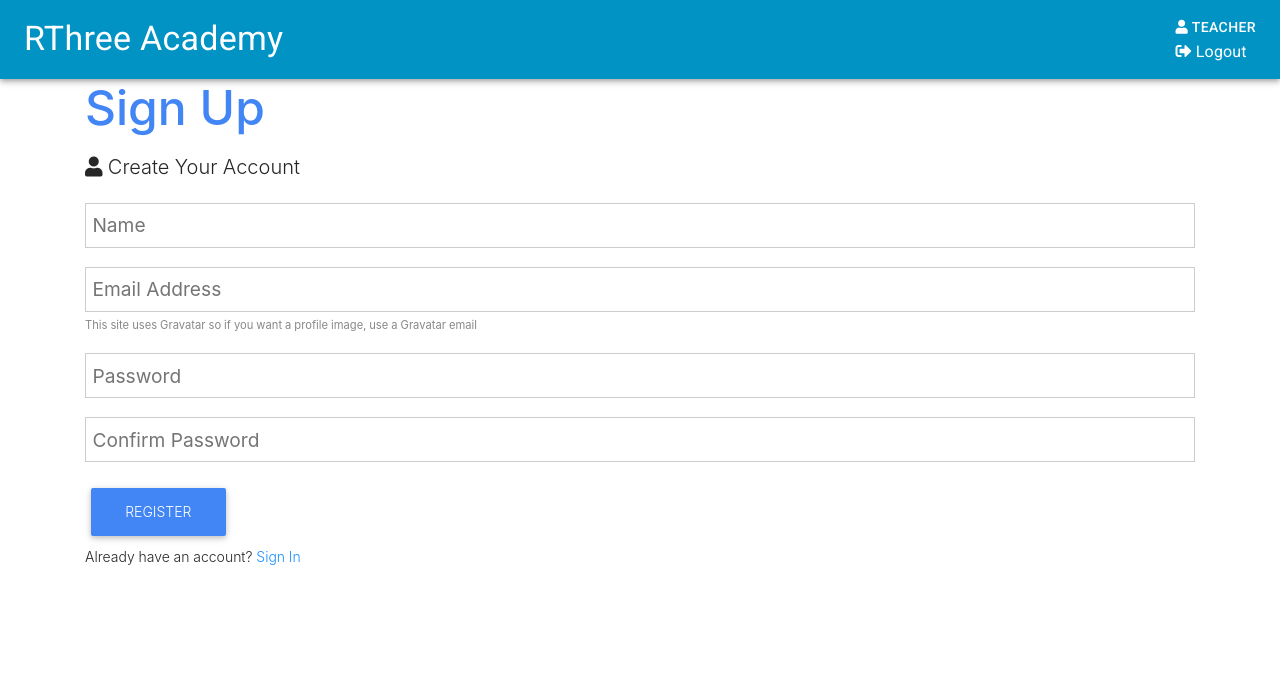
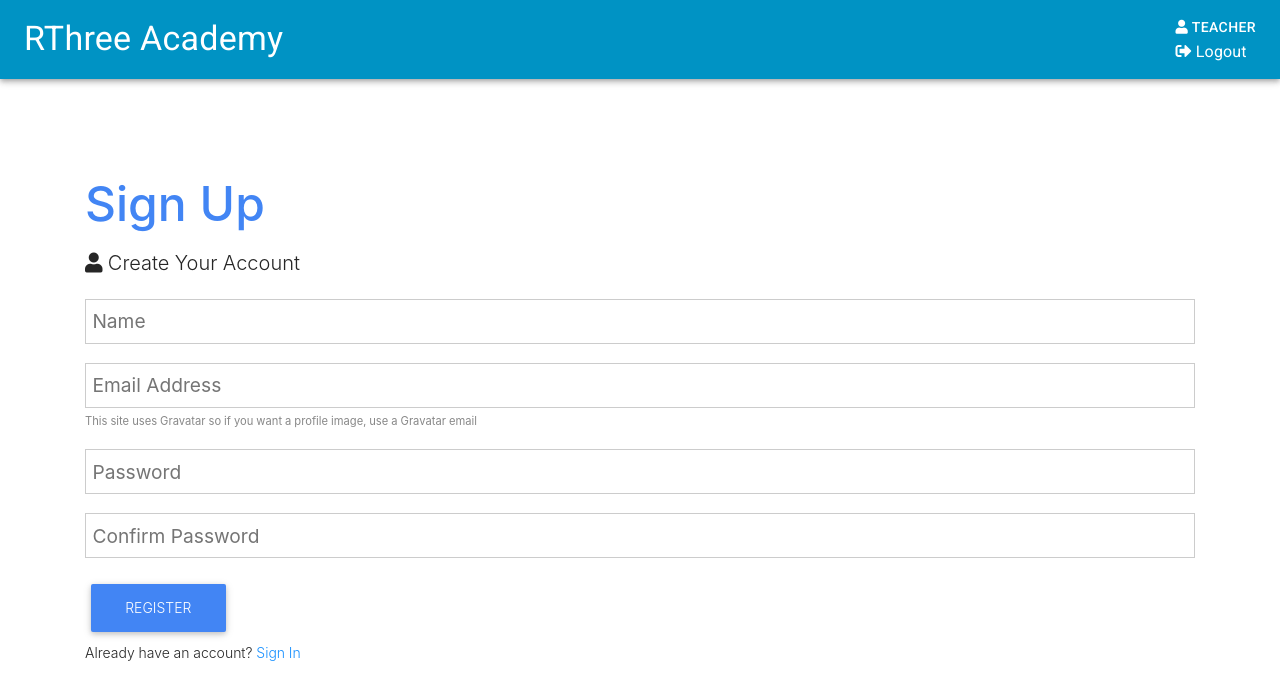
Before and after one commit to radhikarajgire/FinalProject, a React (Create React App) app in the folder client/: page /register in a window 1280 px wide. Shown: the top 700 px of the page. Built offline with nearby package versions, Linux system fonts and the light colour scheme; no server answers; a web font is replaced by a local one.

Commit message:
card styling

```diff
--- a/client/src/App.css
+++ b/client/src/App.css
@@ -4,36 +4,13 @@
   padding: 0;
 }
 
-
-.App-link {
-  color: #61dafb;
-}
-/* Styling for social media buttons */
-/* a.social {
-  margin: 0 1rem;
-  transition: transform 250ms;
-  display: inline-block;
-}
-
-a.social:hover {
-  transform: translateY(-2px);
-}
-
-
-
-.App-link {
-  color: #61dafb;
-}
-
-a.instagram {
-  color: black;
-} */
-*/:root {
-  --primary-color: #03eeee;
-  --dark-color: #5ba7f3;
+/* Global Styles */
+:root {
+  --primary-color: #17a2b8;
+  --dark-color: #343a40;
   --light-color: #f4f4f4;
-  --danger-color: #dc3545;
-  --success-color: #28a745;
+  --danger-color: #fc4b45;
+  --success-color: #80e297;
 }
 
 * {
@@ -43,11 +20,11 @@ a.instagram {
 }
 
 body {
-  font-family: "Raleway", sans-serif;
+  /* font-family: 'Raleway', sans-serif; */
   font-size: 1rem;
   line-height: 1.6;
-  background-color: rgb(105, 94, 94);
-  color: rgb(209, 196, 196);
+  background-color: #fff;
+  color: #333;
 }
 
 a {
@@ -65,11 +42,12 @@ img {
 
 /* Utilities */
 .container {
-  width: 100vw;
-  margin: 0;
-  padding: 0;
-  margin-top: 0;
-  margin-bottom: 0;
+  max-width: 1100px;
+  margin: auto;
+  overflow: hidden;
+  padding: 0 2rem;
+  margin-top: 6rem;
+  margin-bottom: 3rem;
 }
 
 /* Text Styles*/
@@ -106,31 +84,24 @@ img {
 .p {
   padding: 0.5rem;
 }
-
 .p-1 {
   padding: 1rem;
 }
-
 .p-2 {
   padding: 2rem;
 }
-
 .p-3 {
   padding: 3rem;
 }
-
 .py {
   padding: 0.5rem 0;
 }
-
 .py-1 {
   padding: 1rem 0;
 }
-
 .py-2 {
   padding: 2rem 0;
 }
-
 .py-3 {
   padding: 3rem 0;
 }
@@ -139,31 +110,24 @@ img {
 .m {
   margin: 0.5rem;
 }
-
 .m-1 {
   margin: 1rem;
 }
-
 .m-2 {
   margin: 2rem;
 }
-
 .m-3 {
   margin: 3rem;
 }
-
 .my {
   margin: 0.5rem 0;
 }
-
 .my-1 {
   margin: 1rem 0;
 }
-
 .my-2 {
   margin: 2rem 0;
 }
-
 .my-3 {
   margin: 3rem 0;
 }
@@ -212,7 +176,6 @@ img {
 .alert-light {
   background: var(--light-color);
   color: #333;
-  border-radius: 20px;
 }
 
 .btn-dark,
@@ -288,10 +251,10 @@ img {
   color: #888;
 }
 
-.form input[type="text"],
-.form input[type="email"],
-.form input[type="password"],
-.form input[type="date"],
+.form input[type='text'],
+.form input[type='email'],
+.form input[type='password'],
+.form input[type='date'],
 .form select,
 .form textarea {
   display: block;
@@ -301,7 +264,7 @@ img {
   border: 1px solid #ccc;
 }
 
-.form input[type="submit"],
+.form input[type='submit'],
 button {
   font: inherit;
 }
@@ -318,19 +281,15 @@ button {
 .form .social-input i.fa-twitter {
   color: #38a1f3;
 }
-
 .form .social-input i.fa-facebook {
   color: #3b5998;
 }
-
 .form .social-input i.fa-instagram {
   color: #3f729b;
 }
-
 .form .social-input i.fa-youtube {
   color: #c4302b;
 }
-
 .form .social-input i.fa-linkedin {
   color: #0077b5;
 }
@@ -364,7 +323,7 @@ button {
 }
 
 .navbar a {
-  color: rgb(223, 65, 65);
+  color: #fff;
   padding: 0.45rem;
   margin: 0 0.25rem;
 }
@@ -380,7 +339,7 @@ button {
 /* Landing Page */
 .landing {
   position: relative;
-  background: url("./assets/logo3R.png") no-repeat center center/cover;
+  background: url('./assets/logo3R.png') no-repeat center center/cover;
   height: 100vh;
 }
 
@@ -411,10 +370,10 @@ button {
 .profile-grid {
   display: grid;
   grid-template-areas:
-    "top top"
-    "about about"
-    "exp edu"
-    "github github";
+    'top top'
+    'about about'
+    'exp edu'
+    'github github';
   grid-gap: 1rem;
 }
 
@@ -465,15 +424,15 @@ button {
   margin-bottom: 1rem;
 }
 
-.profile-exp>div,
-.profile-edu>div {
+.profile-exp > div,
+.profile-edu > div {
   margin-bottom: 1rem;
   padding-bottom: 1rem;
   border-bottom: #ccc 1px dotted;
 }
 
-.profile-exp>div:last-child,
-.profile-edu>div:last-child {
+.profile-exp > div:last-child,
+.profile-edu > div:last-child {
   border: 0;
 }
 
@@ -490,12 +449,12 @@ button {
   display: flex;
 }
 
-.profile-github .repo>div:first-child {
+.profile-github .repo > div:first-child {
   flex: 7;
   flex-basis: 70%;
 }
 
-.profile-github>div:last-child {
+.profile-github > div:last-child {
   flex: 3;
   flex-basis: 20%;
 }
@@ -513,7 +472,7 @@ button {
   align-items: center;
 }
 
-.post>div:first-child {
+.post > div:first-child {
   text-align: center;
 }
 
@@ -597,11 +556,11 @@ button {
 
   .profile-grid {
     grid-template-areas:
-      "top"
-      "about"
-      "exp"
-      "edu"
-      "github";
+      'top'
+      'about'
+      'exp'
+      'edu'
+      'github';
   }
 
   .profile-about .skills {
@@ -617,10 +576,8 @@ button {
   .post {
     grid-template-columns: 1fr;
   }
-
   .post a,
   .post button {
     padding: 0.3rem 0.4rem;
-    border-radius: 0.5rem;
   }
 }
--- a/client/src/Components/allreviewtestdisplay/AllReviewTestDisplay.js
+++ b/client/src/Components/allreviewtestdisplay/AllReviewTestDisplay.js
@@ -7,8 +7,9 @@ import Button from "@material-ui/core/Button";
 import Typography from "@material-ui/core/Typography";
 import { Link } from "react-router-dom";
 import { StateContext } from "../statecontext/stateContext";
-
+import blue from "@material-ui/core/colors/blue";
 const ReviewTest = (props) => {
+  const primary = blue["200"];
   //const [display, setDisplay] = useState();
   const { setReferenceExGame, setReferenceData } = useContext(StateContext);
 
@@ -21,13 +22,16 @@ const ReviewTest = (props) => {
           <CardMedia
             style={{
               height: 0,
-              paddingTop: "56.25%",
-              backgroundColor: "red",
+              paddingTop: "56.25%"
+
             }}
             title={props.reviewtest.fields.description}
             image={props.reviewtest.fields.screenshot.fields.file.url}
           />
-          <CardContent>
+          <CardContent
+          style={{
+            backgroundColor: primary,
+          }}>
             <Typography gutterBottom variant="h4" component="h2">
               {props.reviewtest.fields.description}
             </Typography>
@@ -35,7 +39,10 @@ const ReviewTest = (props) => {
               {props.reviewtest.fields.subdescription}
             </Typography>
           </CardContent>
-          <CardActions>
+          <CardActions
+          style={{
+            backgroundColor: primary,
+          }}>
             <Button
               size="small"
               onClick={() => {
--- a/client/src/Components/courses/course.js
+++ b/client/src/Components/courses/course.js
@@ -5,10 +5,10 @@ import CardContent from "@material-ui/core/CardContent";
 import CardMedia from "@material-ui/core/CardMedia";
 import Button from "@material-ui/core/Button";
 import Typography from "@material-ui/core/Typography";
-import pink from "@material-ui/core/colors/pink";
+import blue from "@material-ui/core/colors/blue";
 
 const Course = (props) => {
-  const primary = pink["500"];
+  const primary = blue["200"];
   return (
     <div styles={{ display: "flex", justifyContent: "center" }}>
       {props.course ? (
--- a/client/src/Components/dictionary/Dictionary.js
+++ b/client/src/Components/dictionary/Dictionary.js
@@ -72,7 +72,7 @@ function Dictionary() {
     <div>
       <section className={(Styles.input, Styles.container)}>
         <h3>Discover new words, expand your knowledge, and improve you English.
-          Browse through our extensive database of nglish words.Dont stop learning.</h3>
+          Browse through our extensive database of English words.Dont stop learning.</h3>
         <div className={Styles.formwrap}>
           <div className={Styles.inputwrap}>
             <input className={Styles.input}
```
